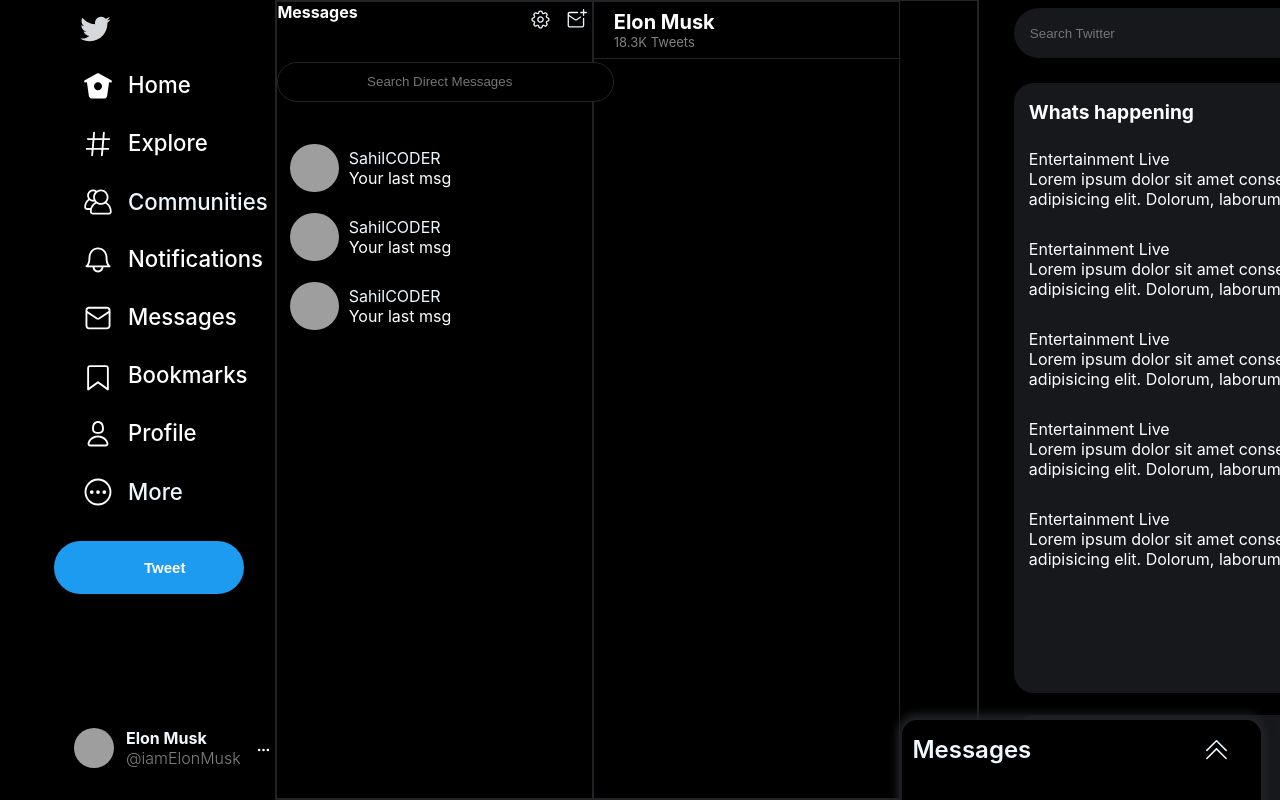
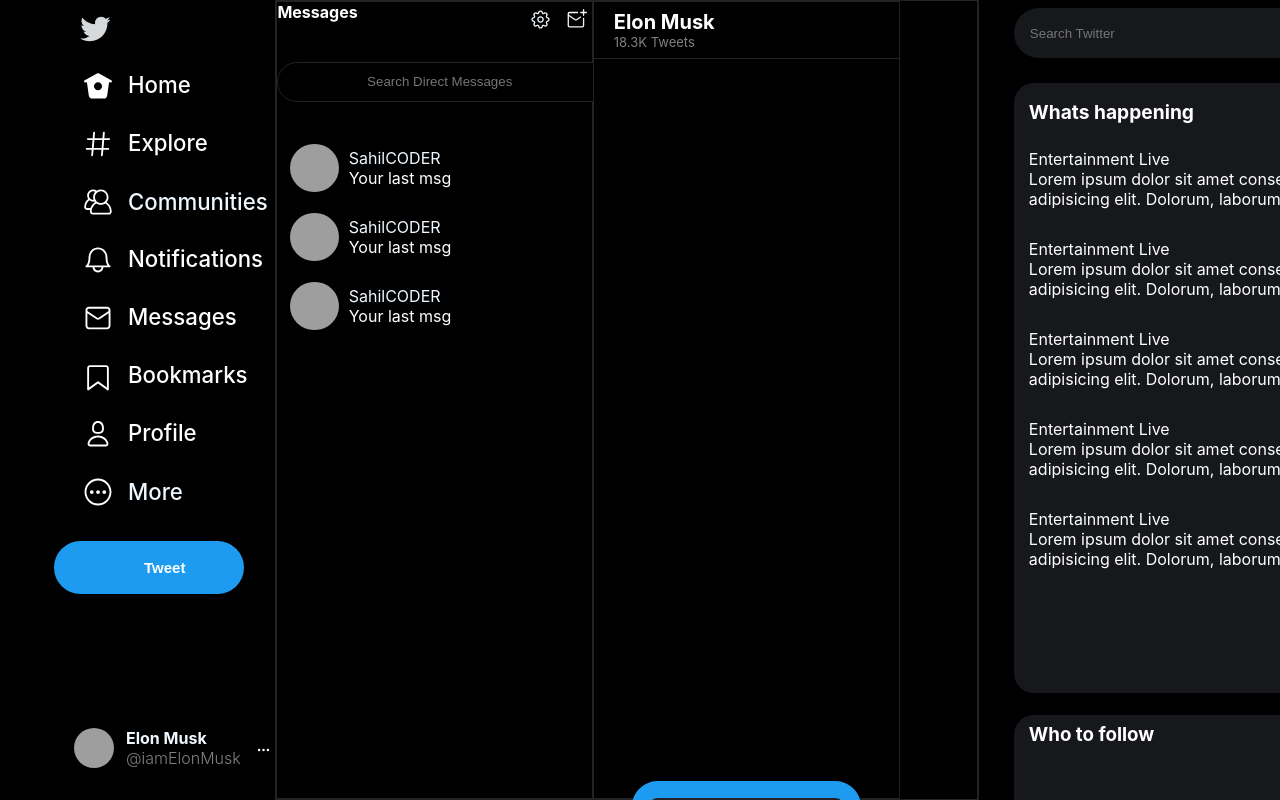
Before and after one commit to umangp31/Twitter-clonning, a React (Create React App) app: page /messages in a window 1280 px wide. Built offline with nearby package versions, Linux system fonts and the light colour scheme; grey boxes are pictures that could not be loaded.

Commit message:
fea:organized msg panel

```diff
--- a/src/App.js
+++ b/src/App.js
@@ -11,7 +11,7 @@
   return (
     <>
       <Login />
-      <MessageModal />
+      {/* <MessageModal /> */}
 
       {/* <Home /> */}
 
--- a/src/components/MessageCard.js
+++ b/src/components/MessageCard.js
@@ -13,7 +13,7 @@
         <img src={USERIMG} alt="USERIMG" />
       </div>
       <div className="ChatMsg">
-        <Link to="/messages/Umang">SahilCODER</Link>
+        <Link to="/messages/Vivek">SahilCODER</Link>
         <p>Your last msg</p>
       </div>
     </div>
--- a/src/components/MessageModal.js
+++ b/src/components/MessageModal.js
@@ -1,6 +1,7 @@
 import { useState } from "react";
 import IconButton from "../Assests/IconButton";
 import { DownArrowIcon, UpArrowIcon } from "../Assests/Icons";
+import MessageCard from "./MessageCard";
 function MessageModal() {
     const [isMessagesopen, setIsMessagesopen] = useState(false);
     const showModal = () => {
@@ -9,7 +10,7 @@
     return (
         <div className="messageModal"
             style={{
-                minHeight: isMessagesopen ? "75vh" : "10vh"
+                minHeight: isMessagesopen ? "75vh" : "7vh"
             }}
         >
             <div className="messageModal_header">
@@ -19,7 +20,6 @@
                         {
                             isMessagesopen ? (<DownArrowIcon />) : (<UpArrowIcon />)
                         }
-
                     </IconButton>
                 </div>
             </div>
--- a/src/components/MessagePanel.css
+++ b/src/components/MessagePanel.css
@@ -1,11 +1,12 @@
 .MessagePannel {
+    position: relative;
     flex: 0.55;
     color: aliceblue;
     background-color: black;
     border: 1px solid var(--border-color);
 }
 
-.s {
+.s{
     min-height: 100%;
     background-color: aliceblue;
     color: black;
--- a/src/components/MessagePanel.js
+++ b/src/components/MessagePanel.js
@@ -1,18 +1,22 @@
 import { useParams } from 'react-router-dom';
 import './MessagePanel.css';
 import PageHeader from './PageHeader';
+import TypeMsg from './TypeMsg';
 export default function MessagePanel() {
     const URL = useParams();
+    console.log(URL);
     return (
         <div className='MessagePannel'>
             {
                 URL.id ? (
                     <div className='ChatRoom'>{URL.id}</div>
+
                 ) : (
                     <div className='SelectRoom'>
                         {/* Select a message
                         Choose from your existing conversations, start a new one, or just keep swimming. */}
                         <PageHeader/>
+                        <TypeMsg/>
                     </div>
                 )
             }
--- /dev/null
+++ b/src/components/TypeMsg.css
@@ -0,0 +1,8 @@
+.Write{
+    position: absolute;
+    bottom: 0;
+    background-color: black;
+    height: 5vh;
+    /* right: 0; */
+    width: 100%;
+}
--- /dev/null
+++ b/src/components/TypeMsg.js
@@ -0,0 +1,12 @@
+import './TypeMsg.css'
+import { GIFUploadIcon, ImageUploadIcon } from '../Assests/Icons'
+export default function TypeMsg() {
+  return (
+    <div className='Write'>
+      <ImageUploadIcon/>
+      <GIFUploadIcon/>
+      <input type="search" />
+
+    </div>
+  )
+}
```
Also changed, not shown: src/Assests/Icons.js (line endings or trailing spaces).
